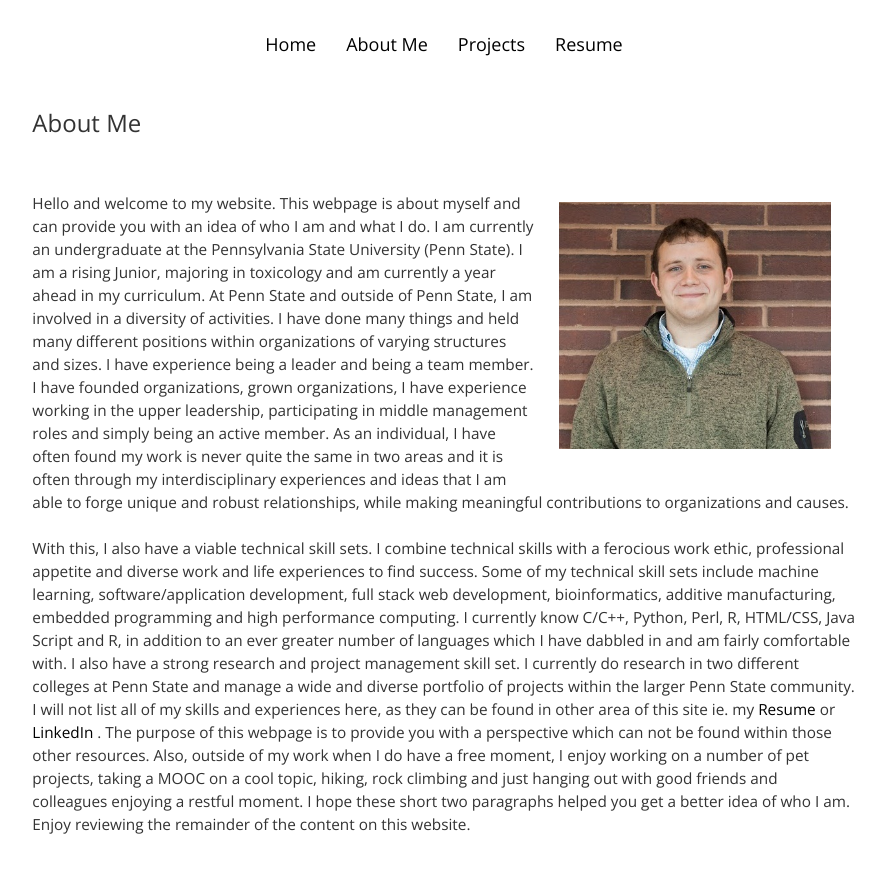
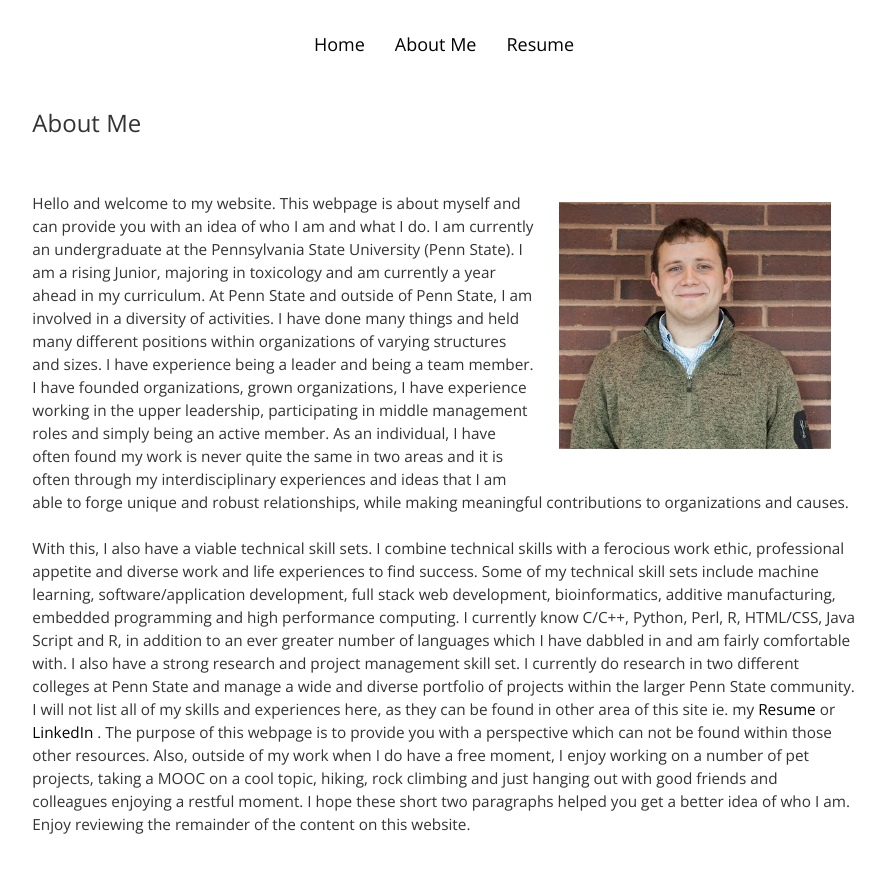
Before and after one commit to ev2900/Personal_Website, a plain HTML site: page about_me.html in a window 1280 px wide. Shown: the whole page, without its empty margins (196-1081 px from the left). Drawn offline with nearby package versions, Linux system fonts and the light colour scheme.

Commit message:
removed projects

```diff
--- a/about_me.html
+++ b/about_me.html
@@ -45,7 +45,7 @@
                 <ul class="nav navbar-nav">
                     <li class="active"><a href="index.html">Home</a></li>
                     <li><a href="about_me.html"> About Me </a></li>
-                    <li><a href="projects.html"> Projects </a></li>
+                    <!-- <li><a href="projects.html"> Projects </a></li> -->
                     <li><a href="resume_cv.html"> Resume </a></li>
                     <!-- <li><a href="knowledge/index.html"> Resources - <i>Beta</i> </a></li> -->
                 </ul>
```
